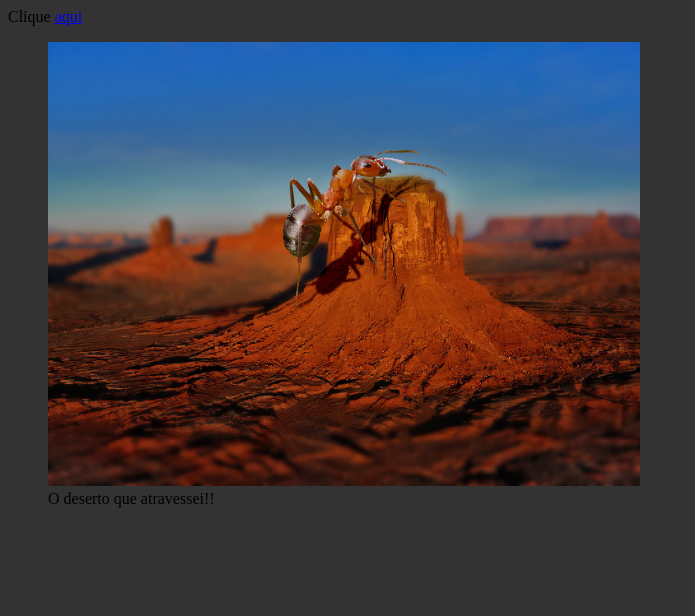
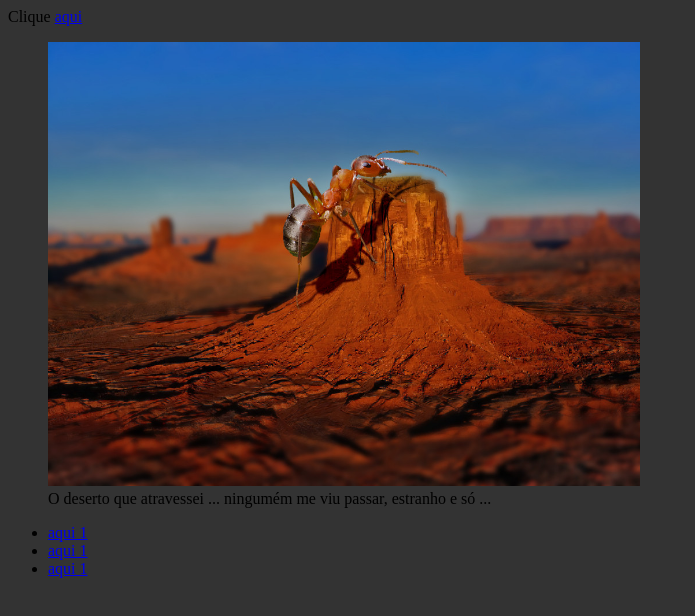
Before and after one commit to marceloonit/web-standards, a plain HTML site: page aula02/img.html in a window 1280 px wide. Shown: the whole page, without its empty margins (0-695 px from the left). Drawn offline with Linux system fonts and the light colour scheme; files that its build step writes are made by us from their sources.

Commit message:
added link inside unordered list

```diff
--- a/aula02/img.html
+++ b/aula02/img.html
@@ -12,14 +12,19 @@
     <link rel="stylesheet" type="text/css" href="estilo.css" media="all" />
   </head>
   <body>
-    Clique <a href="https://www.google.com" target="_blank" title="Site do Google">aqui</a>
-
-
+    Clique <a href="https://www.google.com" target="_blank" title="Site do Google">aqui
     <!-- start figure  -->
     <figure>
       <img src="../img/img.jpg" title="Dessert's image" alt="Dessert's image" width="50%" height="auto" />
-      <figcaption>O deserto que atravessei!!</figcaption>
+      </a>
+      <figcaption>O deserto que atravessei ... ningumém me viu passar, estranho e só ...</figcaption>
     </figure>
     <!-- end figure  -->
+
+    <ul>
+      <li><a href="https://www.google.com" target="_blank" title="Site do Google">aqui 1</a></li>
+      <li><a href="https://www.google.com" target="_blank" title="Site do Google">aqui 1</a></li>
+      <li><a href="https://www.google.com" target="_blank" title="Site do Google">aqui 1</a></li>
+    </ul>
   </body>
 </html>
```
